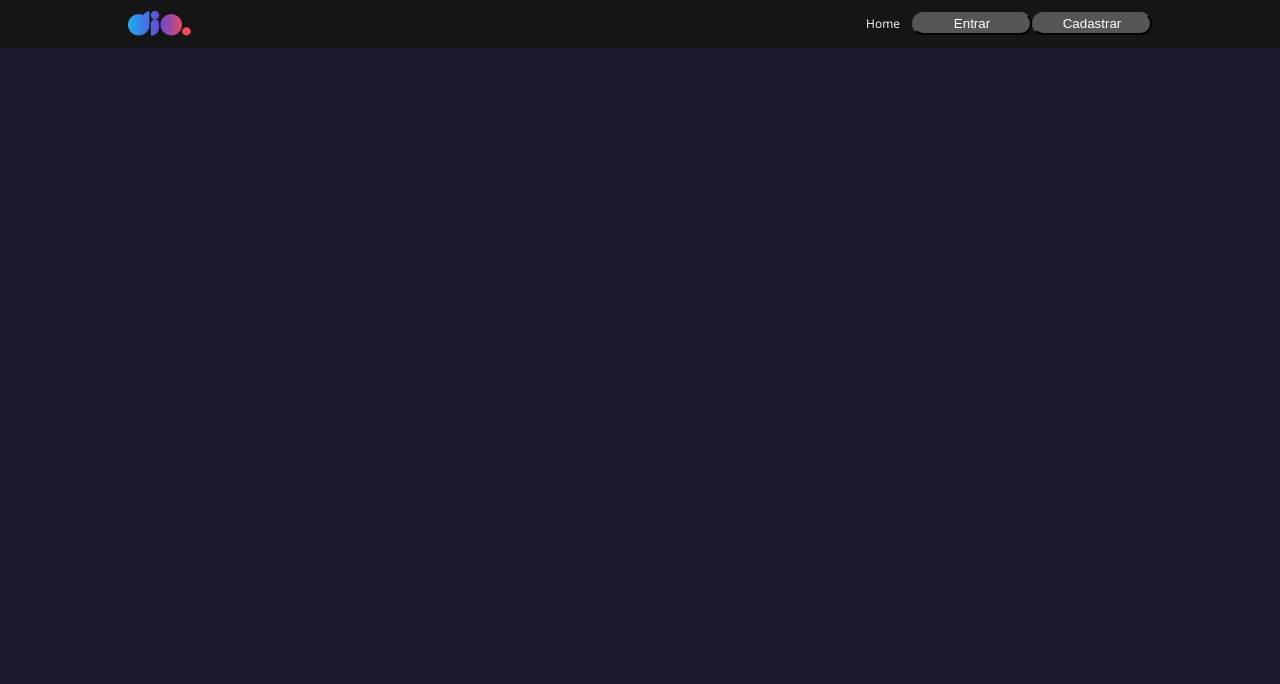
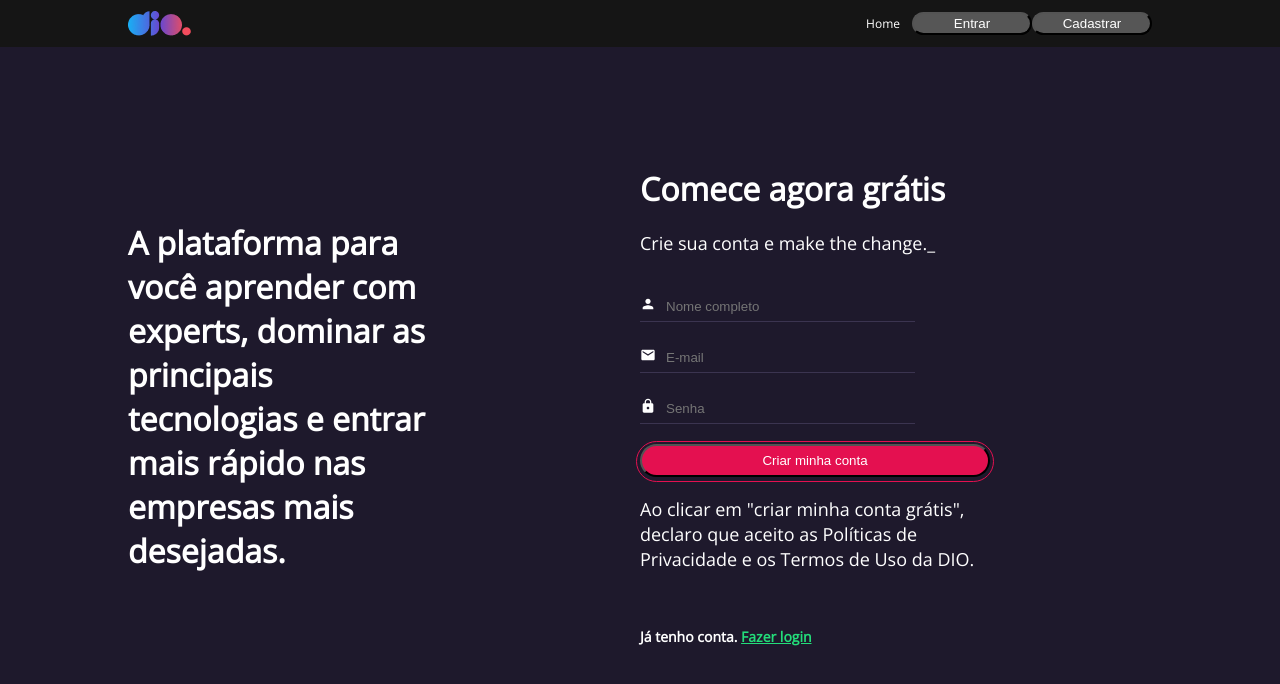
Before and after one commit to Erico-AS/Dio-Inter-JS-React-TypeScript, a React (Create React App) app: page /cadastro in a window 1280 px wide. Shown: the top 684 px of the page. Built offline with nearby package versions, Linux system fonts and the light colour scheme.

Commit message:
'Cadastro' feito

```diff
--- a/src/App.tsx
+++ b/src/App.tsx
@@ -3,7 +3,7 @@
   Routes,
   Route,
 } from "react-router-dom";
-import Cadastro from "./pages/cadastro";
+import {  Cadastro } from "./pages/cadastro";
 import { Feed } from "./pages/feed";
 import { Home } from "./pages/home";
 import { Login } from "./pages/login";
--- a/src/components/Input/index.tsx
+++ b/src/components/Input/index.tsx
@@ -8,13 +8,13 @@
     return (
     <>
         <InputContainer>
-            {leftIcon ? <IconContainer>{leftIcon}</IconContainer> : null}
-            <Controller
+            {leftIcon ? <IconContainer> {leftIcon} </IconContainer> : null}
+            {control ? <Controller
             name={name}
             control={control}
             rules={{ required: true }}
             render={({ field }) => <InputText {...field} {...rest}/>}
-            />
+            /> : <InputText {...rest} /> }
         </InputContainer>
         {errorMessage ? <ErrorText> { errorMessage } </ErrorText> : null}
     </>)
--- a/src/components/Input/types.ts
+++ b/src/components/Input/types.ts
@@ -2,9 +2,9 @@
 
 export interface IInput {
     leftIcon?: React.ReactNode;
-    control:any;
+    control?:any;
     name: string;
     errorMessage?: string;
-    placeholder?: string;
-    type: string;
+    placeholder: string;
+    type?: string;
 }
--- a/src/pages/cadastro/index.tsx
+++ b/src/pages/cadastro/index.tsx
@@ -1,9 +1,42 @@
-import React from 'react'
-import { Header } from "../../components/Header"
-import {} from "./styles"
+import { Header } from "../../components/Header";
+import { Button } from "../../components/Button";
+import { Input } from "../../components/Input";
+import { Column, Container, LoginText, Row, SubtitleCad, Title, TitleCad, Wrapper } from "./styles"
 
-export default function Cadastro() {
-  return (
-    <Header/>
-  )
+import { MdEmail, MdLock, MdPerson } from "react-icons/md"
+
+
+const Cadastro = () => {
+
+    return (<>
+        <Header />
+        <Container>
+            <Column>
+                <Title>
+                A plataforma para você aprender com experts,
+                dominar as principais tecnologias e entrar mais rápido nas empresas mais desejadas.
+                </Title>
+            </Column>
+
+            <Column>
+                <Wrapper>
+                    <TitleCad>Comece agora grátis</TitleCad>
+                    <SubtitleCad>Crie sua conta e make the change._</SubtitleCad>
+                    <form>
+                        <Input placeholder="Nome completo" name='nome' type='text' leftIcon={<MdPerson />}/>
+                        <Input placeholder="E-mail" name='email' type='text' leftIcon={<MdEmail/>}/>
+                        <Input placeholder="Senha" name='password' type='password' leftIcon={<MdLock/>}/>
+                        <Button title='Criar minha conta' variant="secondary" type='submit' />
+                    </form>
+                    <Row>
+                        <SubtitleCad>Ao clicar em "criar minha conta grátis", declaro que aceito as Políticas de Privacidade e os Termos de Uso da DIO.</SubtitleCad>
+                    </Row>
+                    <Row>
+                        <LoginText>Já tenho conta. <a href="/login">Fazer login</a> </LoginText>
+                    </Row>
+                </Wrapper>
+            </Column>
+        </Container>
+    </>)
 }
+export {Cadastro}
--- a/src/pages/cadastro/styles.ts
+++ b/src/pages/cadastro/styles.ts
@@ -1 +1,89 @@
 import styled from "styled-components";
+
+export const Container = styled.main`
+    width: 100%;
+    max-width: 80%;
+    margin: 0 auto;
+    margin-top: 120px;
+
+    display: flex;
+    flex-direction: row;
+    justify-content: space-between;
+    align-items: center;
+`
+
+export const Title = styled.h2`
+    font-family: 'Open Sans';
+    font-style: normal;
+    font-weight: 700;
+    font-size: 32px;
+    width: 320px;
+    margin-bottom: 20px;
+    line-height: 44px;
+
+    color: #ffffff;
+`
+
+export const TitleCad = styled.p`
+    font-family: 'Open Sans';
+    font-style: normal;
+    font-weight: 700;
+    font-size: 32px;
+    margin-bottom: 20px;
+    line-height: 44px;
+`
+
+export const SubtitleCad = styled.p`
+    font-family: 'Open Sans';
+    font-style: normal;
+    font-weight: 400;
+    font-size: 18px;
+    margin-bottom: 35px;
+    line-height: 25px;
+`
+export const LoginText = styled.p`
+    font-family: 'Open Sans';
+    font-style: normal;
+    font-weight: 700;
+    font-size: 14px;
+    line-height: 19px;
+
+    color: white;
+
+    a {
+        color: #23DD7A;
+        font-family: 'Open Sans';
+        font-style: normal;
+        font-weight: 700;
+        font-size: 14px;
+        line-height: 19px;
+    }
+`
+
+export const Wrapper = styled.div`
+    max-width: 350px;
+`
+
+export const Column = styled.div`
+    flex: 1;
+`
+
+export const Row = styled.div`
+    display: flex;
+    flex-direction: row;
+    justify-content: space-between;
+    align-items: center;
+    margin-top: 20px;
+`
+
+export const TextContent = styled.p`
+    font-family: 'Open Sans';
+    font-style: normal;
+    font-weight: 400;
+    font-size: 16px;
+    width: 420px;
+    margin-bottom: 20px;
+    line-height: 22px;
+
+    color: #ffffff;
+`
--- /dev/null
+++ b/src/pages/cadastro/types.ts
@@ -0,0 +1,4 @@
+export interface ILogin {
+    email: string;
+    password: string;
+}
```
